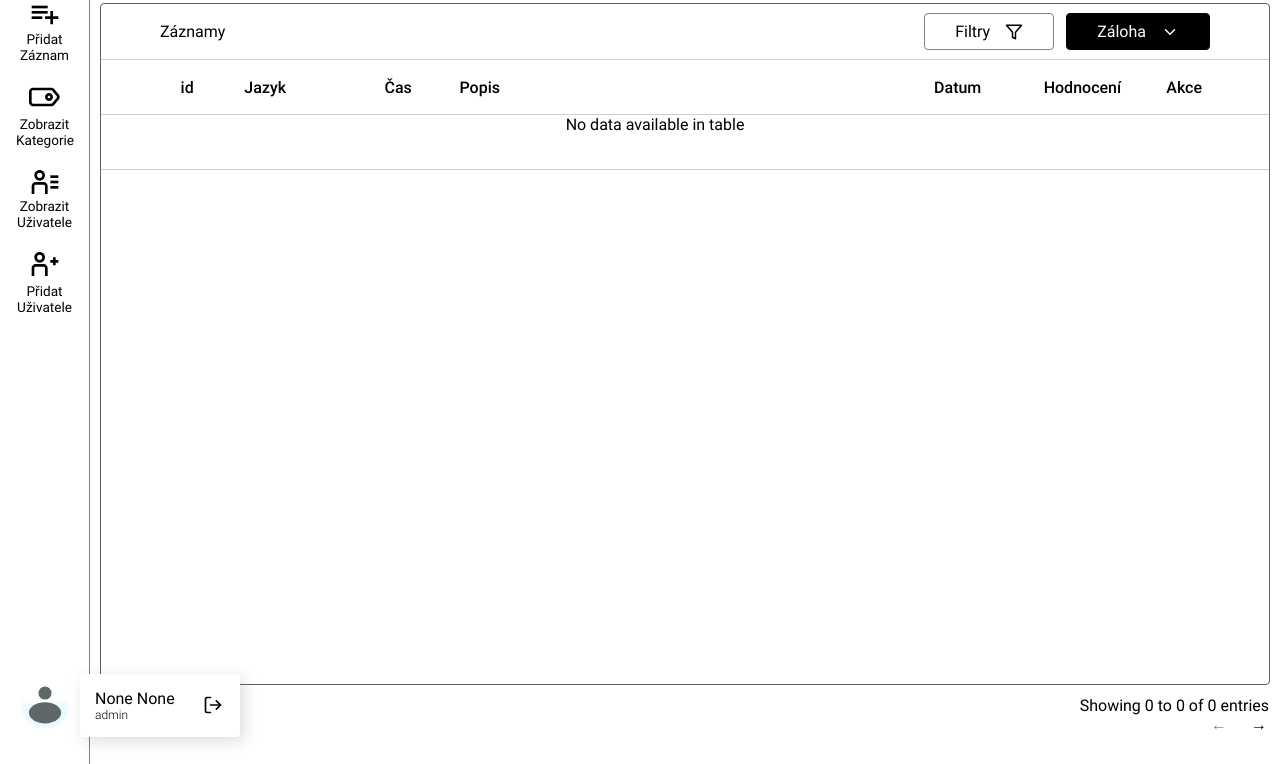
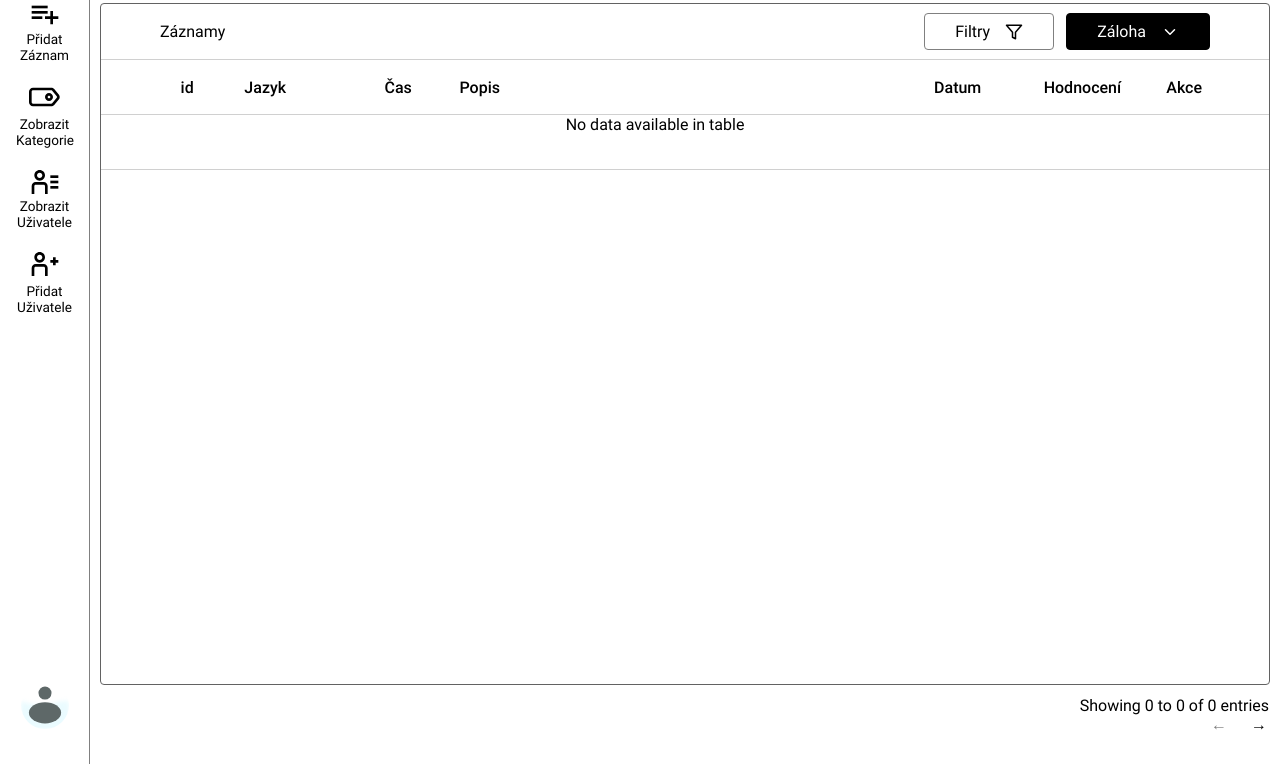
Before and after one commit to vojk/ghosts_tda, a Flask app: page / in a window 1280 px wide. Shown: the part 36-800 px from the top of the page. Run offline with Flask 2, Linux system fonts and the light colour scheme; a user stored in the database is signed in; data comes from the database, SQL or seed files in the repository; both versions use the stored data as it was after the commit; data that the repository does not hold is empty; parts of the project's set-up code (start-up, migrations or seed data) failed here and were passed over.

Commit message:
Dodělanej detail + resetovaná databáze

```diff
--- a/app/static/css/side_bar_menu.css
+++ b/app/static/css/side_bar_menu.css
@@ -47,18 +47,20 @@
     align-items: center;
 }
 
-.menu_item{
+.menu_item {
     cursor: pointer;
 }
 
-.menuUser{
+.menuUser {
     position: absolute;
-    min-width: 10rem;
+    min-width: 12rem;
     height: fit-content;
     background-color: white;
     z-index: 5;
-    padding: 15px;
+    padding: 10px 15px;
     border-radius: 4px;
-    box-shadow: 4px 4px 16px #00000024;
+    box-shadow: 0px 0px 91px 17px #00000024;
     left: calc(48px + 1rem);
+    display: none;
+    /*border: 1px gray solid;*/
 }
--- a/app/templates/action_tab.html
+++ b/app/templates/action_tab.html
@@ -88,7 +88,7 @@
             <div style="align-self: flex-end">
                 <div style="position: relative; bottom: 0; display: flex; flex-flow: row; align-items: center">
                     <div style="margin: auto;">
-                        <a style="cursor:pointer; display: flex" class="userIcon">
+                        <a style="cursor:pointer; display: flex" class="userIcon" id="show_user_info">
                             <svg xmlns="http://www.w3.org/2000/svg" width="48" height="48" fill="none"
                                  viewBox="0 0 512 512">
                                 <g clip-path="url(#a)">
@@ -114,13 +114,13 @@
                             </svg>
                         </a>
                     </div>
-                    <div style="display:flex;" class="menuUser">
+                    <div style="" class="menuUser">
                         <ul style="margin:0; padding:0;list-style: none; display: flex; align-items: center; justify-content: space-between; width: 100%;">
                             <li style="display: flex; flex-flow: column;margin-right: 1rem;">
                                 <span style="white-space: nowrap">{{ user_firstname }} {{ user_lastname }}</span>
                                 <span style="font-size: 0.75rem; font-weight: 300">{{ username }}</span>
                             </li>
-                            <li><a style="cursor: pointer; padding: 2px; display: flex;" id="">
+                            <li><a style="cursor: pointer; padding: 2px; display: flex;" id="logout_user">
                                 <div style="display: flex">
                                     <svg xmlns="http://www.w3.org/2000/svg" width="20" height="20" viewBox="0 0 24 24"
                                          fill="none" stroke="currentColor" stroke-width="2" stroke-linecap="round"
```
Also changed, not shown: app/static/js/records.js (+19 -16 lines), app/dbs/database.db.
